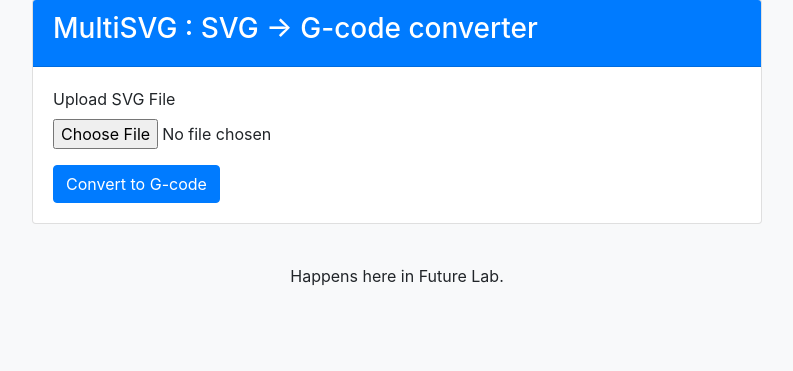
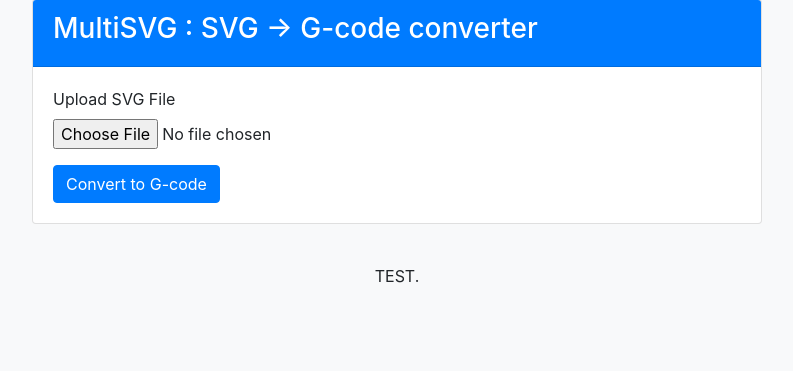
Before and after one commit to Billrept/multiSVG, a Flask app: page / in a window 1280 px wide. Shown: the part 71-442 px from the top of the page, without its empty margins (243-1036 px from the left). Run offline with Flask 3, Linux system fonts and the light colour scheme; some libraries are stand-ins or nearby versions.

Commit message:
update HTML

```diff
--- a/templates/index.html
+++ b/templates/index.html
@@ -71,7 +71,7 @@
         </div>
     </div>
     <div class="footer">
-        <p>Happens here in Future Lab.</p>
+        <p>TEST.</p>
     </div>
     <script src="https://ajax.googleapis.com/ajax/libs/jquery/3.5.1/jquery.min.js"></script>
     <script src="https://cdnjs.cloudflare.com/ajax/libs/popper.js/1.16.0/umd/popper.min.js"></script>
```
